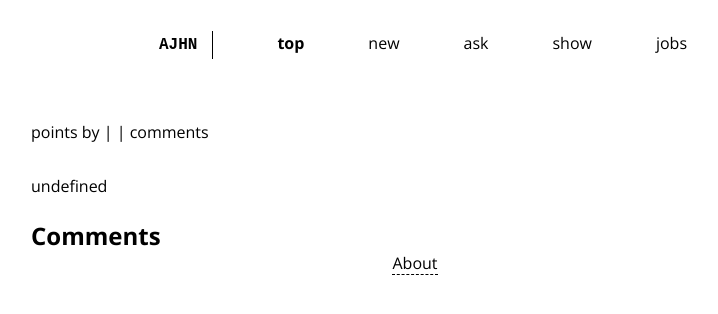
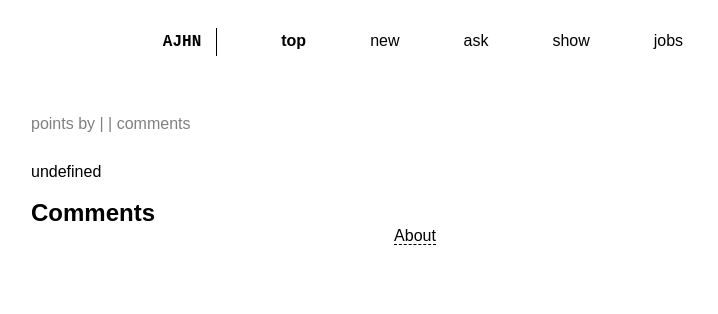
Before and after one commit to salaivv/hacker-news-alpine, a Jekyll site: the page built from item.html, in a window 1280 px wide. Shown: the top 314 px of the page, without its empty margins (225-943 px from the left). Built offline with Jekyll 4.4.1, drawn with Linux system fonts in a browser that asks for light colours.

Commit message:
Updated styles

```diff
--- a/assets/style.css
+++ b/assets/style.css
@@ -7,7 +7,7 @@
 [x-cloak] { display: none !important; }
 
 * {
-    font-family: 'Open Sans', sans-serif;
+    font-family: sans-serif;
     /* font-weight: 300; */
     padding: 0;
     margin: 0;
@@ -24,8 +24,19 @@ a {
     text-decoration: none;
 }
 
+.item a:visited {
+    color: grey
+}
+
 p {
     margin-bottom: 10px;
+    font-size: 1.1rem;
+    line-height: 1.3;
+}
+
+.content p, .comment p {
+    margin-bottom: 15px;
+    line-height: 1.3;
 }
 
 /* Utilities */
@@ -47,6 +58,7 @@ p {
 .text-underline {
     /* text-decoration: underline; */
     border-bottom: 1px dashed;
+    /* color: inherit; */
 }
 
 .my-1 {
@@ -83,6 +95,10 @@ p {
     align-items: center;
 }
 
+/* .item div:nth-child(2) {
+    border-bottom: 1px solid lightgrey;
+} */
+
 .item > div:first-of-type {
     width: 12%;
 }
@@ -94,19 +110,29 @@ p {
 .item-no {
     /* padding: 0 2.5rem 0 1rem; */
     font-size: 1.5rem;
-    color: grey;
+    color: gray;
     font-weight: 300;
     text-align: center;
 }
 
 .comment {
-    border-left: solid 2px lightgray;
+    border-left: solid 1px lightgray;
     padding-left: 1rem;
 }
 
-.comment-head {
-    color: gray;
+.comment-head,
+.comment-head > a,
+.item-info,
+.item-info > a,
+.item-info > p {
+    color: grey;
+    font-weight: lighter;
+    font-size: 1rem;
 }
+
+/* #item-info > p {
+
+} */
 
 #logo {
     padding: 5px 15px 5px 0;
@@ -114,6 +140,12 @@ p {
     font-size: 1rem;
     border-right: 1px solid;
 }
+
+
+/* #item-info, #item-info > a, #item-info > p {
+    color: grey;
+    font-weight: lighter;
+} */
 
 @media only screen and (max-width: 892px) and (orientation: portrait) {
     .container {
--- a/index.html
+++ b/index.html
@@ -28,7 +28,7 @@ layout: default
           </a>
         </template>
 
-        <p>
+        <p class="item-info">
           <span x-text="story.points"></span>
           <span> points by </span>
           <a :href="getUserLink(story.user)">
--- a/item.html
+++ b/item.html
@@ -7,10 +7,14 @@ layout: default
   <div class="story-title">
     <template x-if="story.hasOwnProperty('domain')">
       <div>
-        <a :href="story.url" target="_blank" rel="noopener noreferrer">
-          <h1 x-text="story.title" class="text-bold"></h1>
-        </a>
-        <a x-text="story.domain" :href="story.url"></a>
+        <p>
+          <a :href="story.url" target="_blank" rel="noopener noreferrer">
+            <h1 x-text="story.title" class="text-bold"></h1>
+          </a>
+        </p>
+        <p>
+          <a x-text="story.domain" :href="story.url" class="domain"></a>
+        </p>
       </div>
     </template>
 
@@ -20,7 +24,7 @@ layout: default
 
     <br>
 
-    <p>
+    <p class="item-info">
       <span x-text="story.points"></span>
       <span> points by </span>
       <a :href="getUserLink(story.user)">
@@ -36,13 +40,13 @@ layout: default
 
   <br>
 
-  <div x-html="story.content"></div>
+  <div x-html="story.content" class=content></div>
 
   <br>
   <h2>Comments</h2>
 
   <template x-for="comment in getComments(story)">
-    <div class="my-1" x-init="style = { marginLeft: `${comment.level * 1.5}rem`}">
+    <div class="my-1" x-init="style = { marginLeft: `${comment.level * 2}rem`}">
       <div class="comment" :style="style">
         <p class="text-bold comment-head">
           <a :href="getUserLink(comment.user)"><span x-text="comment.user" class="text-underline"></span></a>
```
